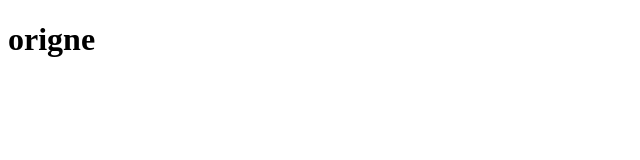
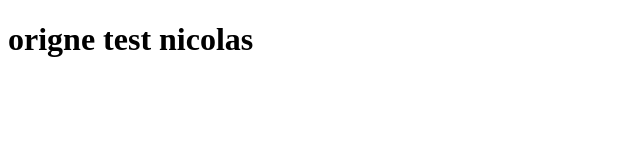
Before and after one commit to Grizzlyxyz/gitbegin, a plain HTML site: page index.html in a window 1280 px wide. Shown: the whole page, without its empty margins (0-640 px from the left). Drawn offline with Linux system fonts and the light colour scheme.

Commit message:
test de nico

```diff
--- a/index.html
+++ b/index.html
@@ -8,6 +8,6 @@
     <link rel="stylesheet" href="style.css">
 </head>
 <body>
-    <h1>origne</h1>
+    <h1>origne test nicolas</h1>
 </body>
 </html>
```
